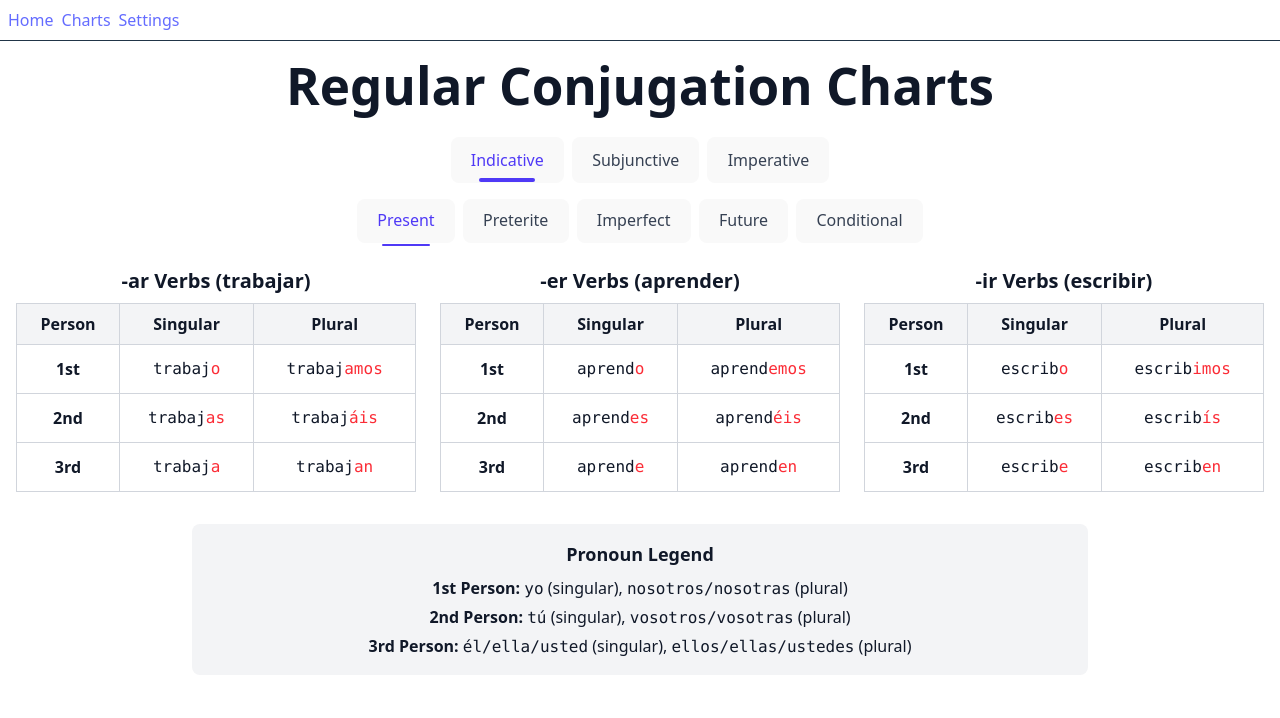
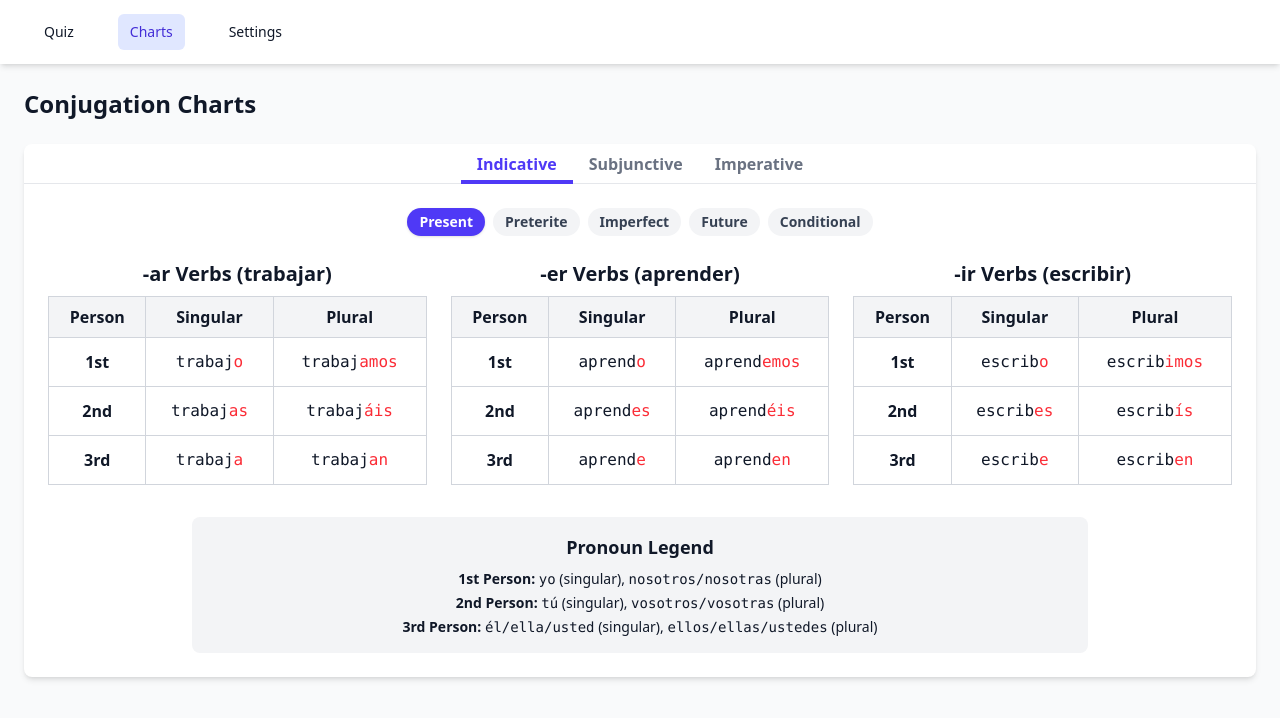
Before and after one commit to FantasticalAphant/conjugation-quiz, a React app in the folder frontend/: page /charts in a window 1280 px wide. Shown: the top 718 px of the page. Built offline with nearby package versions, Linux system fonts and the light colour scheme; the HTML template or start-up script is replaced by a standard one.

Commit message:
style: update ui to be more consistent across pages

```diff
--- a/frontend/src/index.css
+++ b/frontend/src/index.css
@@ -14,46 +14,3 @@
   -webkit-font-smoothing: antialiased;
   -moz-osx-font-smoothing: grayscale;
 }
-
-a {
-  font-weight: 500;
-  color: #646cff;
-  text-decoration: inherit;
-}
-a:hover {
-  color: #535bf2;
-}
-
-body {
-  margin: 0;
-}
-
-h1 {
-  font-size: 3.2em;
-  line-height: 1.1;
-}
-
-button {
-  border-radius: 8px;
-  border: 1px solid transparent;
-  padding: 0.6em 1.2em;
-  font-size: 1em;
-  font-weight: 500;
-  font-family: inherit;
-  background-color: #1a1a1a;
-  cursor: pointer;
-  transition: border-color 0.25s;
-}
-
-@media (prefers-color-scheme: light) {
-  :root {
-    color: #213547;
-    background-color: #ffffff;
-  }
-  a:hover {
-    color: #747bff;
-  }
-  button {
-    background-color: #f9f9f9;
-  }
-}
--- a/frontend/src/routes/__root.tsx
+++ b/frontend/src/routes/__root.tsx
@@ -4,22 +4,47 @@ import { SpeedInsights } from '@vercel/speed-insights/react'
 
 export const Route = createRootRoute({
     component: () => (
-    <>
-      <div className="p-2 flex gap-2">
-        <Link to="/" className="&.active]:font-bold">
-          Home
-        </Link>{' '}
-        <Link to="/charts" className="&.active]:font-bold">
+        <div className="bg-gray-50 dark:bg-gray-900 min-h-screen text-gray-900 dark:text-white">
+            <header className="bg-white dark:bg-gray-800 shadow-md">
+                <nav className="max-w-7xl mx-auto px-4 sm:px-6 lg:px-8">
+                    <div className="flex items-center justify-start h-16">
+                        <div className="flex items-center space-x-8">
+                            <Link
+                                to="/"
+                                className="px-3 py-2 rounded-md text-sm font-medium transition-colors"
+                                activeProps={{
+                                    className: "bg-indigo-100 dark:bg-indigo-900 text-indigo-700 dark:text-indigo-300",
+                                }}
+                            >
+                                Quiz
+                            </Link>
+                            <Link
+                                to="/charts"
+                                className="px-3 py-2 rounded-md text-sm font-medium transition-colors"
+                                activeProps={{
+                                    className: "bg-indigo-100 dark:bg-indigo-900 text-indigo-700 dark:text-indigo-300",
+                                }}
+                            >
                                 Charts
-        </Link>{' '}
-        <Link to="/settings" className="&.active]:font-bold">
+                            </Link>
+                            <Link
+                                to="/settings"
+                                className="px-3 py-2 rounded-md text-sm font-medium transition-colors"
+                                activeProps={{
+                                    className: "bg-indigo-100 dark:bg-indigo-900 text-indigo-700 dark:text-indigo-300",
+                                }}
+                            >
                                 Settings
                             </Link>
                         </div>
-      <hr />
+                    </div>
+                </nav>
+            </header>
+            <main>
                 <Outlet />
+            </main>
             <Analytics />
             <SpeedInsights />
-    </>
+        </div>
     ),
-})
+});
--- a/frontend/src/routes/charts.tsx
+++ b/frontend/src/routes/charts.tsx
@@ -89,13 +89,13 @@ function TabButton({
 }) {
     return (
         <button
-            className={`relative px-4 py-2 font-semibold rounded-t-lg focus:outline-none
-                ${isActive ? "text-indigo-600 dark:text-indigo-400" : "text-gray-700 dark:text-gray-300 hover:text-indigo-600 dark:hover:text-indigo-400"}`}
+            className={`relative px-4 py-2 font-semibold focus:outline-none transition-colors cursor-pointer
+                ${isActive ? "text-indigo-600 dark:text-indigo-400" : "text-gray-500 dark:text-gray-400 hover:text-indigo-600 dark:hover:text-indigo-400"}`}
             onClick={onClick}
         >
             {children}
             {isActive && (
-                <div className="absolute bottom-0 left-1/4 right-1/4 h-1 bg-indigo-600 dark:bg-indigo-400 rounded-full" />
+                <div className="absolute bottom-0 left-0 right-0 h-1 bg-indigo-600 dark:bg-indigo-400" />
             )}
         </button>
     );
@@ -124,12 +124,13 @@ function Charts() {
     ].find((t) => t.tense === selectedTense);
 
     return (
-        <div className="p-4 text-gray-900 dark:text-white">
-            <h1 className="text-3xl font-bold mb-6 text-center">
-                Regular Conjugation Charts
-            </h1>
+        <div className="p-4 md:p-6">
+            <div className="max-w-7xl mx-auto">
+                <h1 className="text-2xl font-bold mb-6">Conjugation Charts</h1>
 
-            <div className="mb-4 flex justify-center gap-2">
+                <div className="bg-white dark:bg-gray-800 rounded-lg shadow-md">
+                    <div className="border-b border-gray-200 dark:border-gray-700">
+                        <div className="flex justify-center -mb-px">
                             {moods.map((mood) => (
                                 <TabButton
                                     key={mood}
@@ -140,27 +141,27 @@ function Charts() {
                                 </TabButton>
                             ))}
                         </div>
+                    </div>
 
+                    <div className="p-4 sm:p-6">
                         <div className="mb-6 flex justify-center gap-2 flex-wrap">
                             {tenses.map((tense) => (
                                 <button
                                     key={tense}
-                                                                  className={`relative px-3 py-1 text-sm rounded-full focus:outline-none
-                                                                      ${selectedTense === tense
-                                                                          ? "text-indigo-600 dark:text-indigo-400"
-                                                                          : "text-gray-700 dark:text-gray-300 hover:text-indigo-600 dark:hover:text-indigo-400"
+                                    className={`px-3 py-1 text-sm font-semibold rounded-full focus:outline-none transition-colors cursor-pointer ${
+                                        selectedTense === tense
+                                            ? "bg-indigo-600 text-white shadow"
+                                            : "bg-gray-100 dark:bg-gray-700 text-gray-700 dark:text-gray-200 hover:bg-gray-200 dark:hover:bg-gray-600"
                                     }`}
                                     onClick={() => setSelectedTense(tense)}
                                 >
                                     {tense}
-                                                                  {selectedTense === tense && (
-                                                                      <div className="absolute -bottom-1 left-1/4 right-1/4 h-0.5 bg-indigo-600 dark:bg-indigo-400 rounded-full" />
-                                                                  )}
                                 </button>
-                                                          ))}            </div>
+                            ))}
+                        </div>
 
                         {selectedTenseData && (
-                <div className="flex flex-col md:flex-row gap-6 mb-8">
+                            <div className="grid grid-cols-1 md:grid-cols-2 lg:grid-cols-3 gap-6 mb-8">
                                 <ConjugationTable
                                     verbType="ar"
                                     exampleVerb="trabajar"
@@ -185,9 +186,9 @@ function Charts() {
                             </div>
                         )}
 
-            <div className="max-w-4xl mx-auto mb-8 p-4 bg-gray-100 dark:bg-gray-800 rounded-lg">
+                        <div className="max-w-4xl mx-auto p-4 bg-gray-100 dark:bg-gray-900 rounded-lg">
                             <h3 className="text-lg font-bold mb-2 text-center">Pronoun Legend</h3>
-                <ul className="text-center space-y-1">
+                            <ul className="text-center space-y-1 text-sm">
                                 {pronouns.map((p, i) => (
                                     <li key={i}>
                                         <span className="font-bold">{personLabels[i]} Person:</span>{" "}
@@ -198,5 +199,8 @@ function Charts() {
                             </ul>
                         </div>
                     </div>
+                </div>
+            </div>
+        </div>
     );
 }
--- a/frontend/src/routes/settings.tsx
+++ b/frontend/src/routes/settings.tsx
@@ -21,15 +21,15 @@ function Settings() {
     }, [includeVosotros]);
 
     return (
-        <div className="p-4 md:p-6 bg-gray-50 dark:bg-gray-900 min-h-screen">
+        <div className="p-4 md:p-6">
             <div className="max-w-2xl mx-auto">
-                <h1 className="text-2xl font-bold text-gray-900 dark:text-white mb-6">
+                <h1 className="text-2xl font-bold mb-6">
                     Settings
                 </h1>
                 <div className="bg-white dark:bg-gray-800 rounded-lg shadow-md p-6">
                     <div className="flex items-center justify-between">
                         <div>
-                            <h2 className="text-lg font-semibold text-gray-900 dark:text-white">
+                            <h2 className="text-lg font-semibold">
                                 Include "vosotros"
                             </h2>
                             <p className="text-sm text-gray-500 dark:text-gray-400">
@@ -46,7 +46,7 @@ function Settings() {
                                     onChange={(e) => setIncludeVosotros(e.target.checked)}
                                 />
                                 <div
-                                    className="w-11 h-6 bg-gray-200 dark:bg-gray-700 rounded-full peer
+                                    className="w-11 h-6 bg-gray-200 dark:bg-gray-700 rounded-full peer peer-focus:ring-2 peer-focus:ring-offset-2 peer-focus:ring-indigo-500
                                     peer-checked:after:translate-x-full peer-checked:after:border-white after:content-[''] after:absolute after:top-0.5 after:left-[2px] after:bg-white after:border after:border-gray-300 after:rounded-full after:h-5 after:w-5 after:transition-all peer-checked:bg-indigo-600"
                                 ></div>
                             </div>
```
Also changed, not shown: frontend/src/routes/index.tsx (+43 -36 lines). Lines whose indentation alone changed are shown as unchanged.
